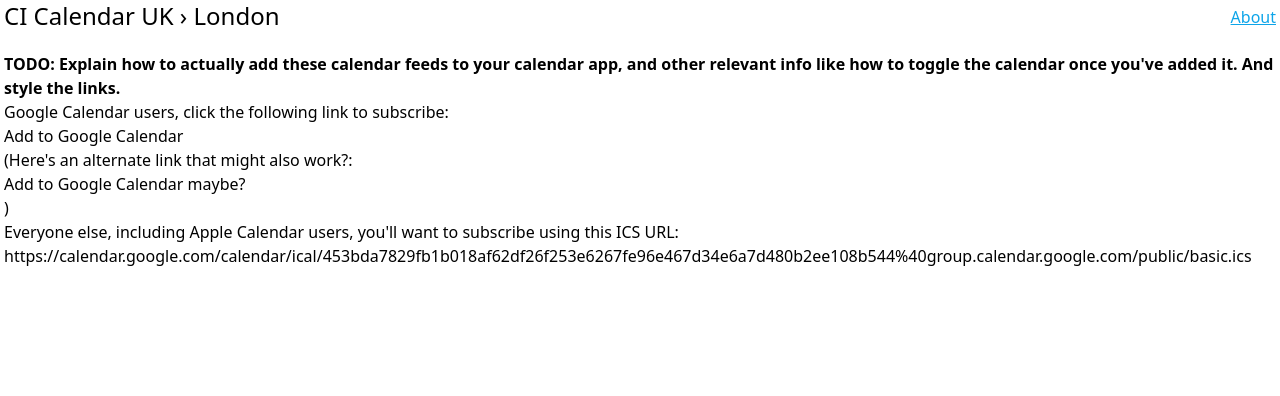
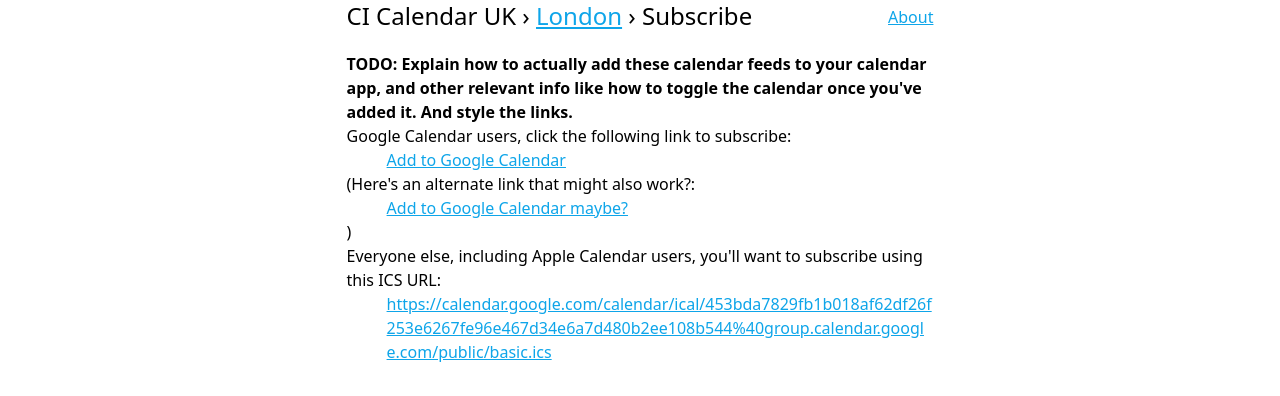
Before and after one commit to simrun/cicalendaruk, a Next.js app: page /london/subscribe in a window 1280 px wide. Shown: the top 396 px of the page. Built offline with nearby package versions, Linux system fonts and the light colour scheme.

Commit message:
Improve NavBar, and About & Subscribe pages
- NavBar now lets you render a full breadcrumb for the page.
- About and Subscribe have basic styling e.g. links and
  centered with max-width.

```diff
--- a/src/app/about/page.tsx
+++ b/src/app/about/page.tsx
@@ -11,7 +11,9 @@ export const metadata: Metadata = {
 export default function Page() {
   return (
     <>
-      <NavBar />
+      <div className="m-auto max-w-fit">
+        <div className="max-w-prose">
+          <NavBar breadcrumb={[["About"]]} />
 
           <p className="mt-3">Made with ❤️ by Sim and John.</p>
 
@@ -25,6 +27,8 @@ export default function Page() {
             </Link>
             .
           </p>
+        </div>
+      </div>
     </>
   );
 }
--- a/src/app/globals.css
+++ b/src/app/globals.css
@@ -4,3 +4,9 @@
 @tailwind utilities;
 
 @import "fullcalendar.css";
+
+@layer base {
+  a:where([href]) {
+    @apply text-sky-500 underline hover:text-sky-400;
+  }
+}
--- a/src/app/london/page.tsx
+++ b/src/app/london/page.tsx
@@ -184,7 +184,7 @@ export default function Page() {
 
   return (
     <div className="flex h-svh flex-col">
-      <NavBar location="London" />
+      <NavBar breadcrumb={[["London"]]} />
 
       <div className="flex-1">
         <FullCalendar
--- a/src/app/london/subscribe/page.tsx
+++ b/src/app/london/subscribe/page.tsx
@@ -9,12 +9,18 @@ export const metadata: Metadata = {
 };
 
 export default function Page() {
-  // TODO: This NavBar should link back to the London feed.
   return (
     <>
-      <NavBar location="London" />
+      <div className="m-auto max-w-prose">
+        <NavBar
+          breadcrumb={[
+            ["London", "/london"],
+            // There isn't room to append Subscribe on mobile.
+            ["Subscribe", undefined, "max-[519px]:hidden"],
+          ]}
+        />
 
-      <p className="mt-3 p-1">
+        <div className="mt-3 p-1">
           <p>
             <strong>
               TODO: Explain how to actually add these calendar feeds to your
@@ -22,33 +28,33 @@ export default function Page() {
               calendar once you&apos;ve added it. And style the links.
             </strong>
           </p>
-        <p>
-          Google Calendar users, click the following link to subscribe:
-          <blockquote>
+          <p>Google Calendar users, click the following link to subscribe:</p>
+          <blockquote className="ml-10">
             <Link href="https://calendar.google.com/calendar/u/0?cid=NDUzYmRhNzgyOWZiMWIwMThhZjYyZGYyNmYyNTNlNjI2N2ZlOTZlNDY3ZDM0ZTZhN2Q0ODBiMmVlMTA4YjU0NEBncm91cC5jYWxlbmRhci5nb29nbGUuY29t">
               Add to Google Calendar
             </Link>
           </blockquote>
-        </p>
-        <p>
-          (Here&apos;s an alternate link that might also work?:
-          <blockquote>
+          <p>(Here&apos;s an alternate link that might also work?:</p>
+          <blockquote className="ml-10">
             <Link href="https://calendar.google.com/calendar/render?cid=453bda7829fb1b018af62df26f253e6267fe96e467d34e6a7d480b2ee108b544%40group.calendar.google.com">
               Add to Google Calendar maybe?
             </Link>
           </blockquote>
-          )
-        </p>
+          <p>)</p>
           <p>
             Everyone else, including Apple Calendar users, you&apos;ll want to
             subscribe using this ICS URL:
-          <blockquote>
-            <Link href="https://calendar.google.com/calendar/ical/453bda7829fb1b018af62df26f253e6267fe96e467d34e6a7d480b2ee108b544%40group.calendar.google.com/public/basic.ics">
+          </p>
+          <blockquote className="ml-10">
+            <Link
+              className="break-all"
+              href="https://calendar.google.com/calendar/ical/453bda7829fb1b018af62df26f253e6267fe96e467d34e6a7d480b2ee108b544%40group.calendar.google.com/public/basic.ics"
+            >
               https://calendar.google.com/calendar/ical/453bda7829fb1b018af62df26f253e6267fe96e467d34e6a7d480b2ee108b544%40group.calendar.google.com/public/basic.ics
             </Link>
           </blockquote>
-        </p>
-      </p>
+        </div>
+      </div>
     </>
   );
 }
--- a/src/components/NavBar.tsx
+++ b/src/components/NavBar.tsx
@@ -1,19 +1,40 @@
 import Link from "next/link";
 
-export default function NavBar({ location }: { location?: string }) {
+/** Link text, optional href, and optional className. */
+export type NameUrlClass = [string, string?, string?];
+
+export default function NavBar({
+  breadcrumb = [],
+}: {
+  breadcrumb: NameUrlClass[];
+}) {
+  const breadcrumbAsText = breadcrumb.map(([name, ..._]) => name).join(" > ");
+  const isAbout = breadcrumbAsText === "About";
   return (
     <div className="flex items-baseline justify-start px-1 pb-1 text-2xl">
-      <Link href="/">
+      <Link
+        // Home is always a link, but is displayed as text except on the About page
+        // where users might get stuck without a link back to the calendar.
+        className={isAbout ? "" : "text-inherit"}
+        style={isAbout ? {} : { textDecoration: "inherit" }}
+        href="/"
+      >
         CI Cal
-        <span className="xs:inline hidden">endar</span> UK
+        <span className="max-[399px]:hidden">endar</span> UK
       </Link>
-      {location && <span>&nbsp;›&nbsp;{location}</span>}
-      <Link
-        className="relative bottom-0.5 flex-1 ps-1 text-right text-base text-sky-500 underline"
-        href="/about"
-      >
-        About
-      </Link>
+      {breadcrumb.map(([name, url, className]) => (
+        <span key={url ?? name} className={className}>
+          &nbsp;›&nbsp;
+          {url ? <Link href={url}>{name}</Link> : name}
+        </span>
+      ))}
+      {!isAbout && (
+        <span className="flex-1 ps-1 text-right">
+          <Link className="relative bottom-0.5 text-base" href="/about">
+            About
+          </Link>
+        </span>
+      )}
     </div>
   );
 }
```
Lines whose indentation alone changed are shown as unchanged.
